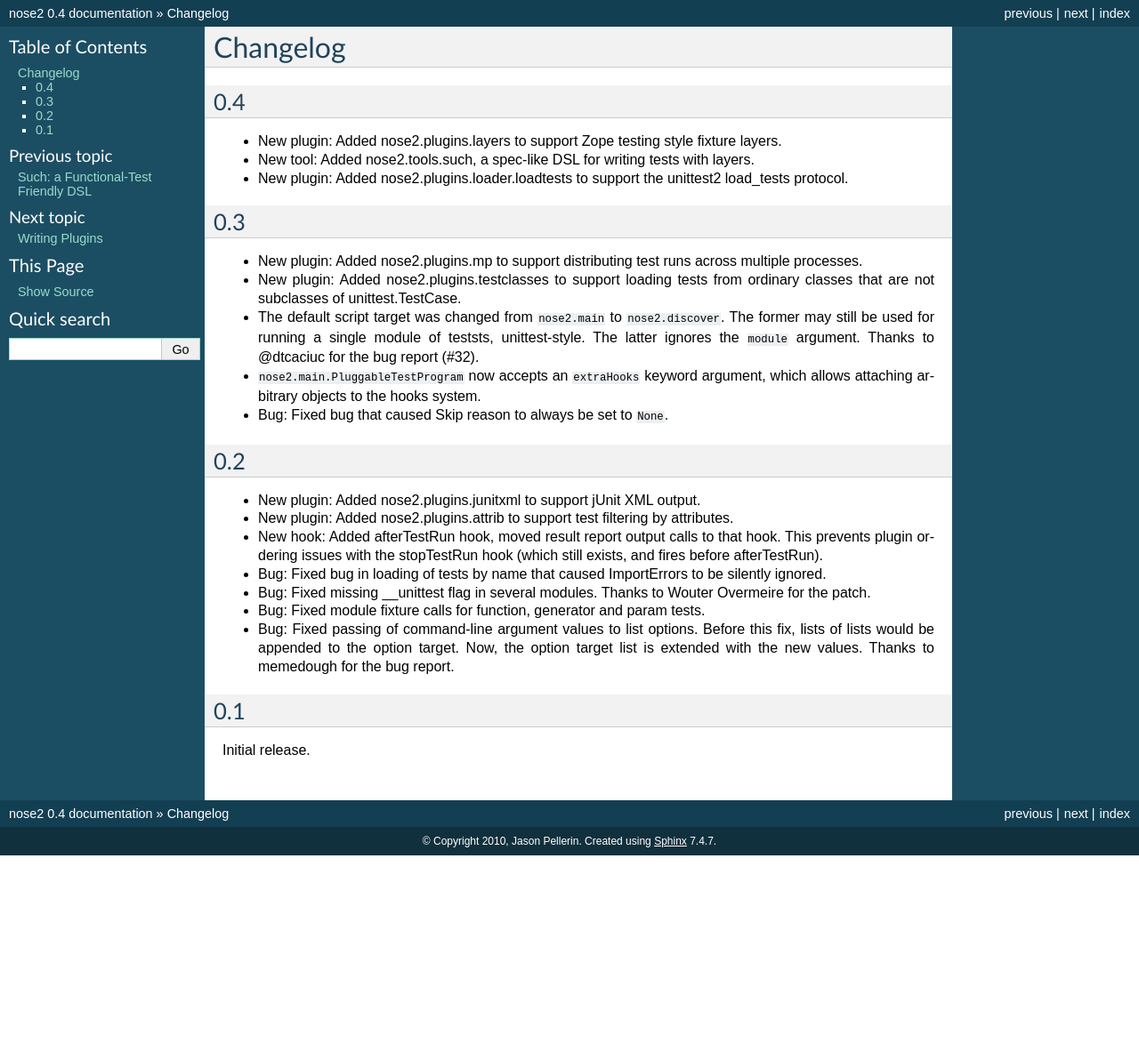
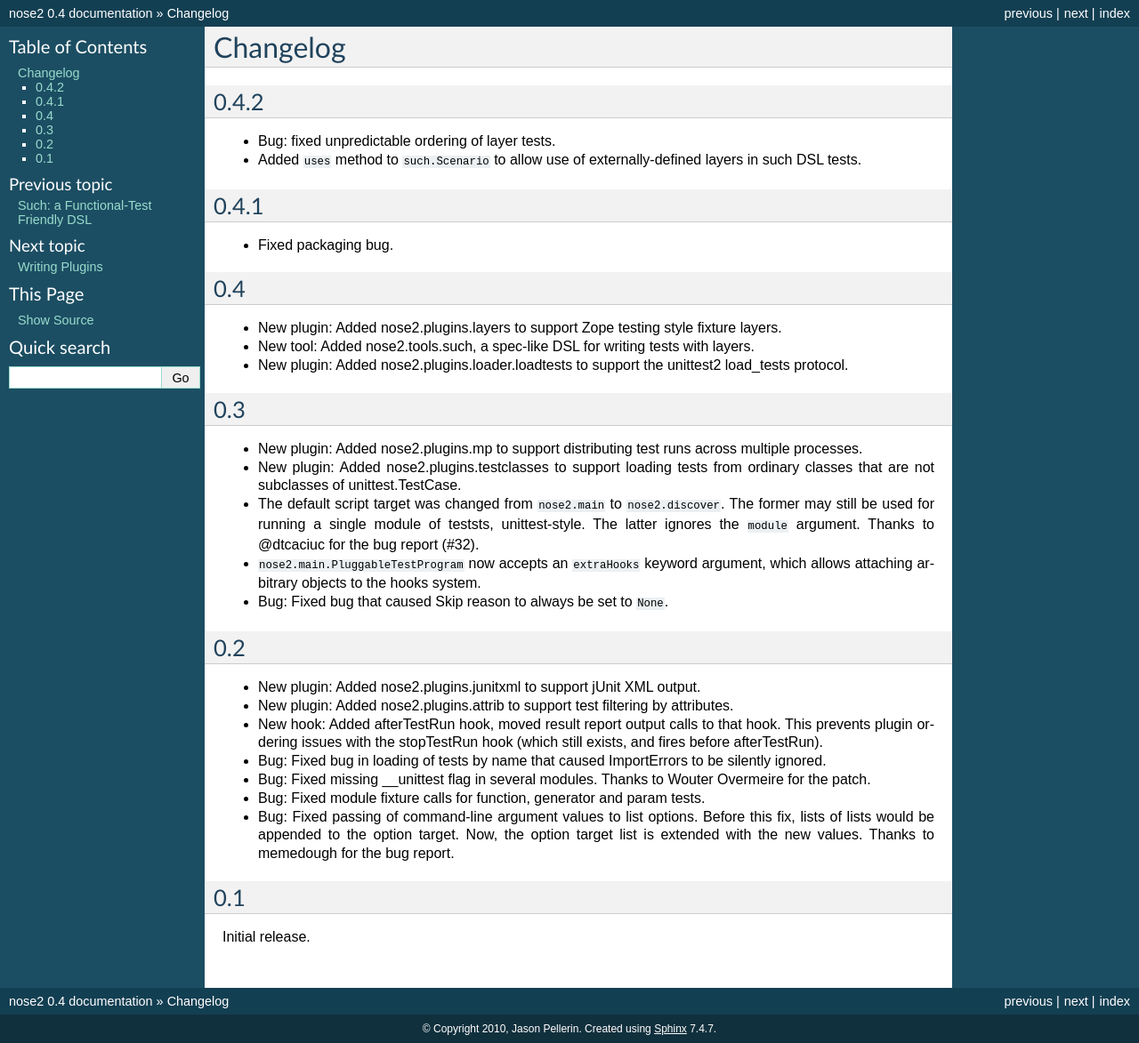
Before and after one commit to nose-devs/nose2, a Sphinx documentation site: the page built from docs/changelog.rst, in a window 1280 px wide. Shown: the whole page at 89% size. Built offline with Sphinx 7.4.7, drawn with Linux system fonts in a browser that asks for light colours; before the commit the page ends 962 px from its top, so only the background shows below that.

Commit message:
Update changelog and docs

```diff
--- a/docs/changelog.rst
+++ b/docs/changelog.rst
@@ -1,5 +1,18 @@
 Changelog
 =========
+
+0.4.2
+-----
+
+* Bug: fixed unpredictable ordering of layer tests.
+
+* Added ``uses`` method to ``such.Scenario`` to allow use of externally-defined
+  layers in such DSL tests.
+
+0.4.1
+-----
+
+* Fixed packaging bug.
 
 0.4
 ---
```
Also changed, not shown: docs/such_dsl.rst (+11 -4 lines), 1 other file.
